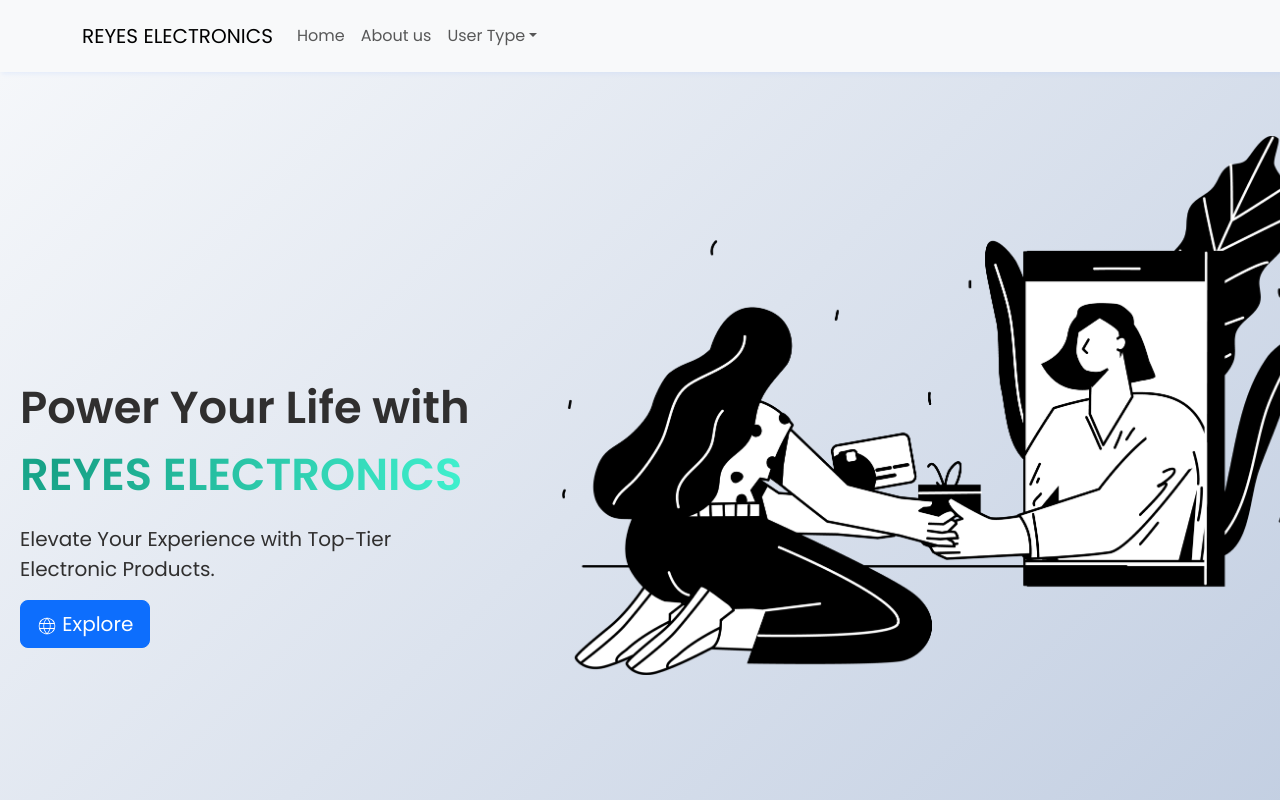
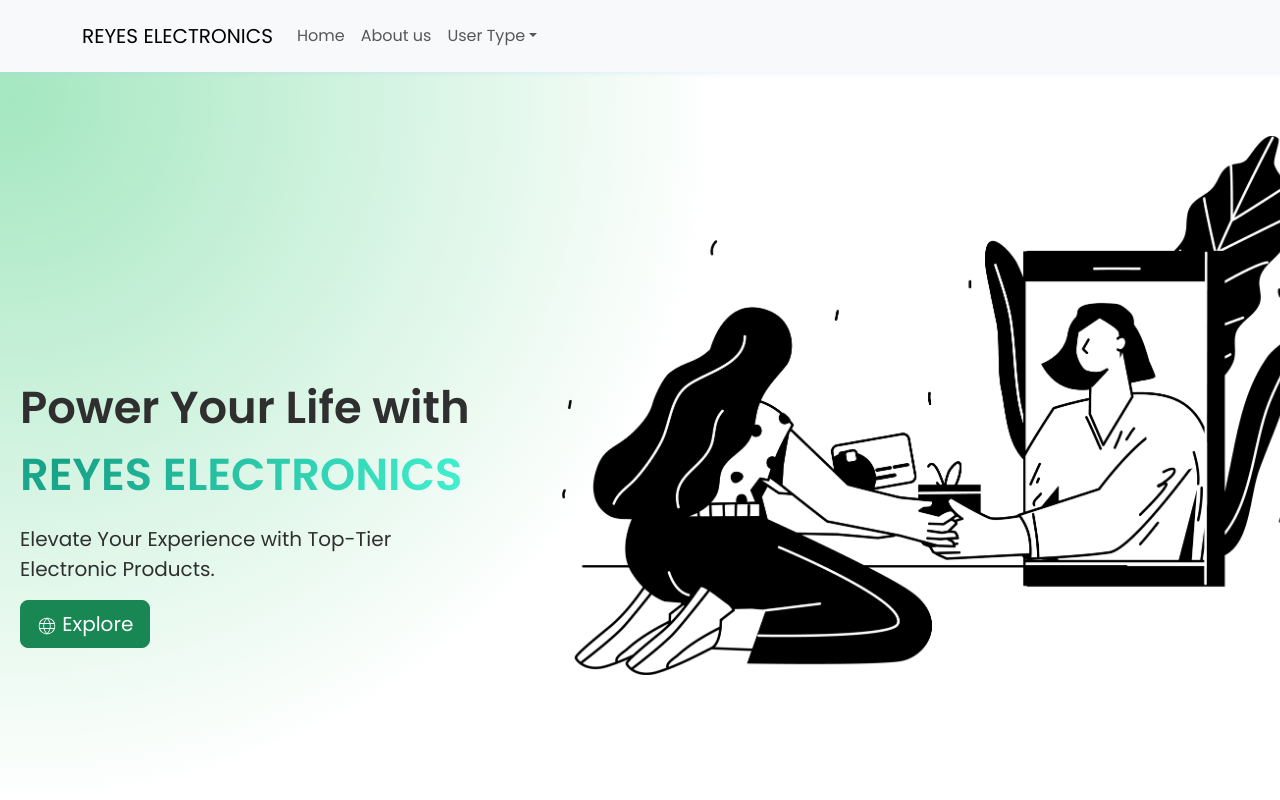
Before and after one commit to MarkRyuo/SalesInventoryManagementSystem_SIMS, a React (Vite) app in the folder client/: page / in a window 1280 px wide. Shown: the top 800 px of the page. Built offline with nearby package versions, Linux system fonts and the light colour scheme.

Commit message:
Subject: Update

```diff
--- a/client/src/pages/LandingPage/LandingPage.jsx
+++ b/client/src/pages/LandingPage/LandingPage.jsx
@@ -46,7 +46,7 @@ function LandingPage() {
                             <div className={LandingPagecss.heroText}> {/* Child */}
                                 <p>Power Your Life with <span>REYES ELECTRONICS</span></p>
                                 <p className="fs-5 mb-3">Elevate Your Experience with Top-Tier Electronic Products.</p>
-                                <Button size='lg' href="#features" id="btn"><span><CiGlobe /></span> Explore</Button>
+                                <Button variant='success' size='lg' href="#features" id="btn"><span><CiGlobe /></span> Explore</Button>
                             </div>
                             <div className={LandingPagecss.heroImage}>
                                 <img src="../../../public/E-commerce.png" />
--- a/client/src/pages/LandingPage/LandingPage.module.scss
+++ b/client/src/pages/LandingPage/LandingPage.module.scss
@@ -6,7 +6,8 @@
 }
 
 .heroContainer {
-    background: linear-gradient(135deg, #f5f7fa 0%, #c3cfe2 100%);
+    background: radial-gradient(788px at 0.7% 3.4%, rgb(164, 231, 192) 0%, rgb(255, 255, 255) 90%);
+    // background: linear-gradient(135deg, #f5f7fa 0%, #c3cfe2 100%);
     height: 93vh;
 }
 
```
